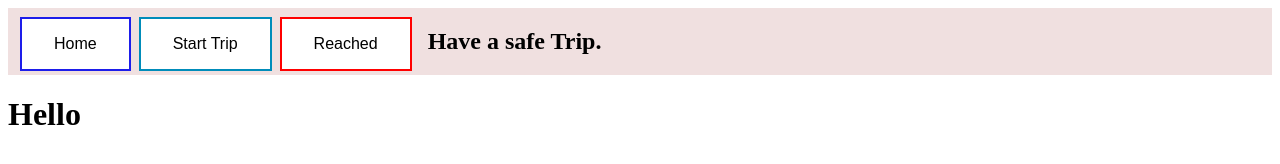
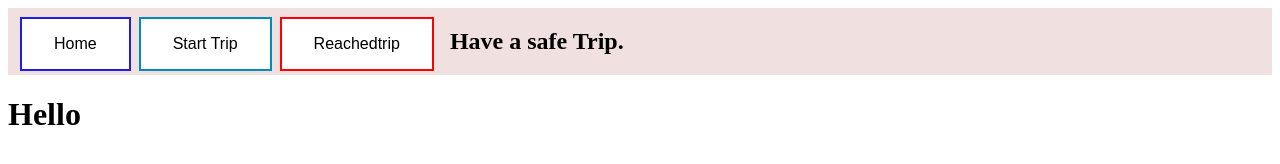
Before and after one commit to RksDream/TripTogether, a React app: page index.html in a window 1280 px wide. Built offline with nearby package versions, Linux system fonts and the light colour scheme.

Commit message:
Second commit from dell

```diff
--- a/index.html
+++ b/index.html
@@ -14,7 +14,7 @@
             <div class="subHeader">
                 <button class="button Home" onclick="App()">Home</button>
                 <button class="button StartTrip" onclick="StartTrip()">Start Trip</button>
-                <button class="button FinishTrip" onclick="FinishTrip()">Reached</button>
+                <button class="button FinishTrip" onclick="FinishTrip()">Reachedtrip</button>
             </div>
 
             <h2 class="subHeader">Have a safe Trip.</h2>
```
